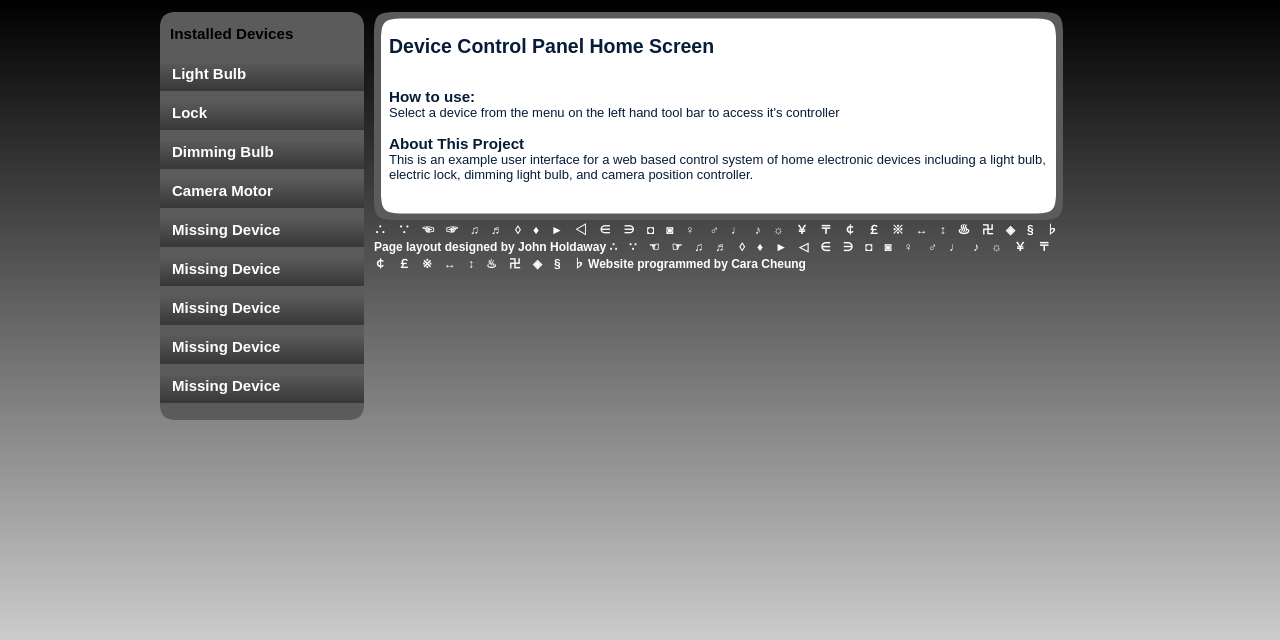
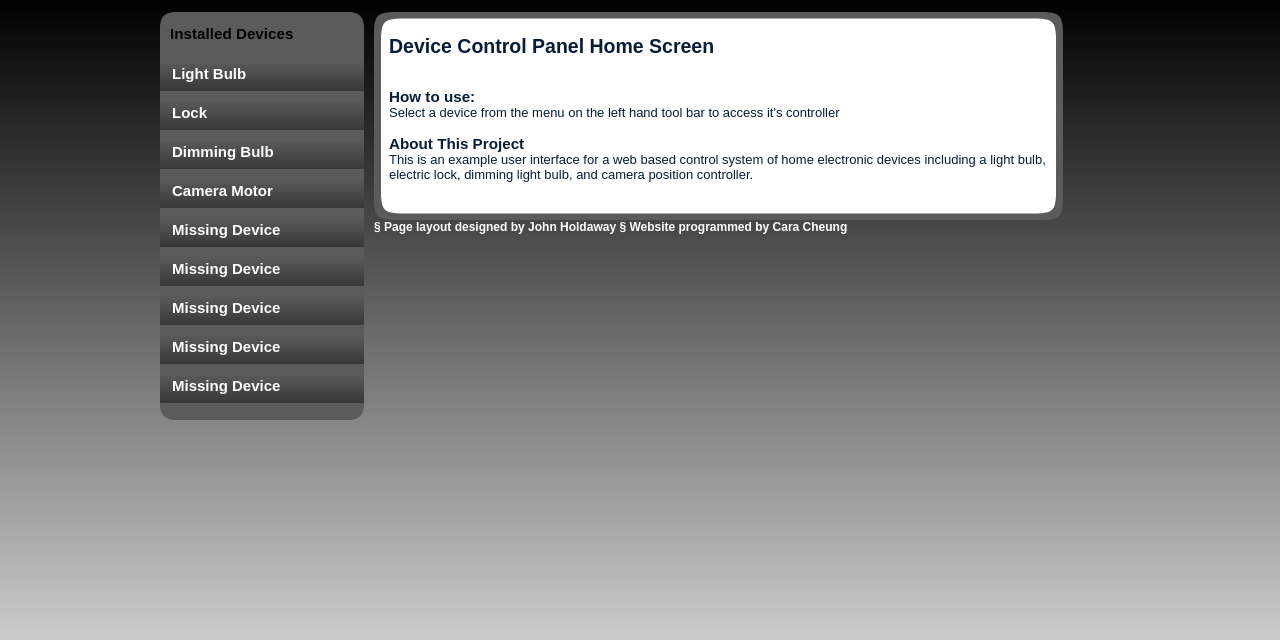
Before and after one commit to ee496/uhm, a plain HTML site: page index.html in a window 1280 px wide. Shown: the part 142-782 px from the top of the page. Drawn offline with Linux system fonts and the light colour scheme.

Commit message:
Update index.html

```diff
--- a/index.html
+++ b/index.html
@@ -333,9 +333,7 @@ p {text-align: left;}
        	  <p>&nbsp;</p>
         </div>
         <div id="content_bottom"></div>
-			<div id="footer"><h3><a href="">∴　∵　☜　☞　♫　♬　◊　♦　►　◁　∈　∋　◘　◙　♀
-　♂　♩　♪　☼　￥　〒　￠　￡　※　↔　↕　♨　卍　◈　§　♭ Page layout designed by John Holdaway ∴　∵　☜　☞　♫　♬　◊　♦　►　◁　∈　∋　◘　◙　♀
-　♂　♩　♪　☼　￥　〒　￠　￡　※　↔　↕　♨　卍　◈　§　♭ Website programmed by Cara Cheung</a></h3></div>
+			<div id="footer"><h3><a href="">§ Page layout designed by John Holdaway § Website programmed by Cara Cheung</a></h3></div>
       </div>
    </div>
 </body>
```
